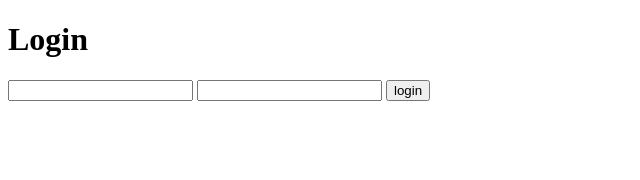
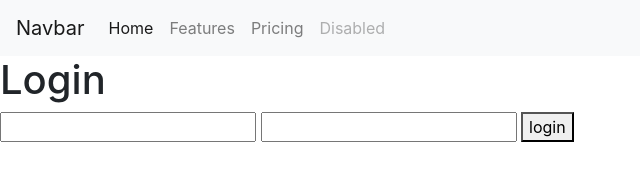
Before and after one commit to Pradyumn/chat-app, a website: page public/index.html in a window 1280 px wide. Shown: the whole page, without its empty margins (0-640 px from the left). Drawn offline with nearby package versions, Linux system fonts and the light colour scheme.

Commit message:
adding navbar

```diff
--- a/public/index.html
+++ b/public/index.html
@@ -3,10 +3,29 @@
     <head>
         <meta charset="utf-8">
         <meta http-equiv="X-UA-Compatible" content="IE=edge">
+        <link rel="stylesheet" href="https://stackpath.bootstrapcdn.com/bootstrap/4.3.1/css/bootstrap.min.css" integrity="sha384-ggOyR0iXCbMQv3Xipma34MD+dH/1fQ784/j6cY/iJTQUOhcWr7x9JvoRxT2MZw1T" crossorigin="anonymous">
+        <script src="https://code.jquery.com/jquery-3.3.1.slim.min.js" integrity="sha384-q8i/X+965DzO0rT7abK41JStQIAqVgRVzpbzo5smXKp4YfRvH+8abtTE1Pi6jizo" crossorigin="anonymous"></script>
+        <script src="https://cdnjs.cloudflare.com/ajax/libs/popper.js/1.14.7/umd/popper.min.js" integrity="sha384-UO2eT0CpHqdSJQ6hJty5KVphtPhzWj9WO1clHTMGa3JDZwrnQq4sF86dIHNDz0W1" crossorigin="anonymous"></script>
+        <script src="https://stackpath.bootstrapcdn.com/bootstrap/4.3.1/js/bootstrap.min.js" integrity="sha384-JjSmVgyd0p3pXB1rRibZUAYoIIy6OrQ6VrjIEaFf/nJGzIxFDsf4x0xIM+B07jRM" crossorigin="anonymous"></script>
+
         <title>chat.io</title>
         <meta name="description" content="real time chat application built using socket.io">
     </head>
     <body>
+        <nav class="navbar navbar-expand-lg navbar-light bg-light">
+            <a class="navbar-brand" href="#">Navbar</a>
+            <button class="navbar-toggler" type="button" data-toggle="collapse" data-target="#navbarNavAltMarkup" aria-controls="navbarNavAltMarkup" aria-expanded="false" aria-label="Toggle navigation">
+                <span class="navbar-toggler-icon"></span>
+            </button>
+            <div class="collapse navbar-collapse" id="navbarNavAltMarkup">
+                <div class="navbar-nav">
+                <a class="nav-item nav-link active" href="#">Home <span class="sr-only">(current)</span></a>
+                <a class="nav-item nav-link" href="#">Features</a>
+                <a class="nav-item nav-link" href="#">Pricing</a>
+                <a class="nav-item nav-link disabled" href="#">Disabled</a>
+                </div>
+            </div>
+        </nav>
         <h1>Login</h1>
         <form action="/chat.html">
             <input type="text" name="username">
```
